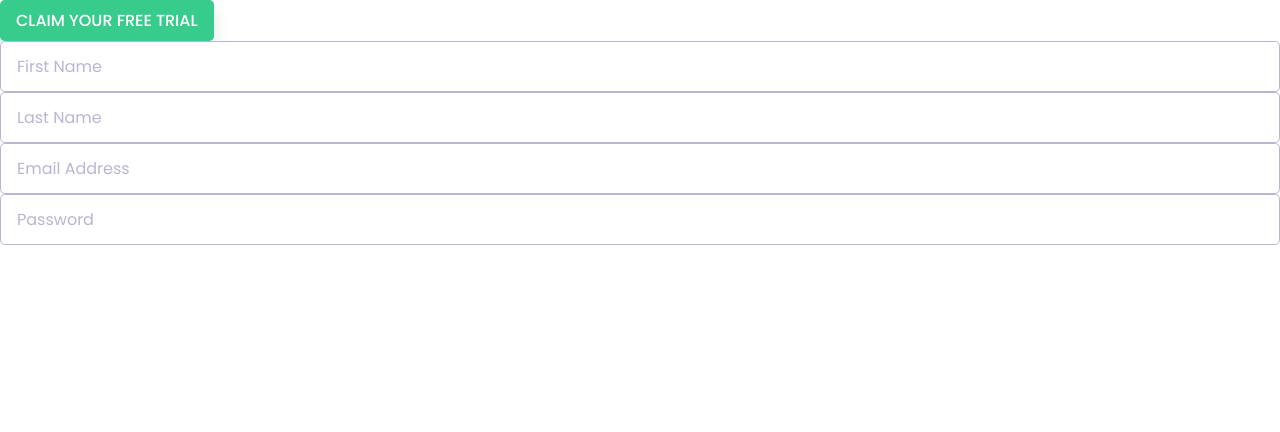
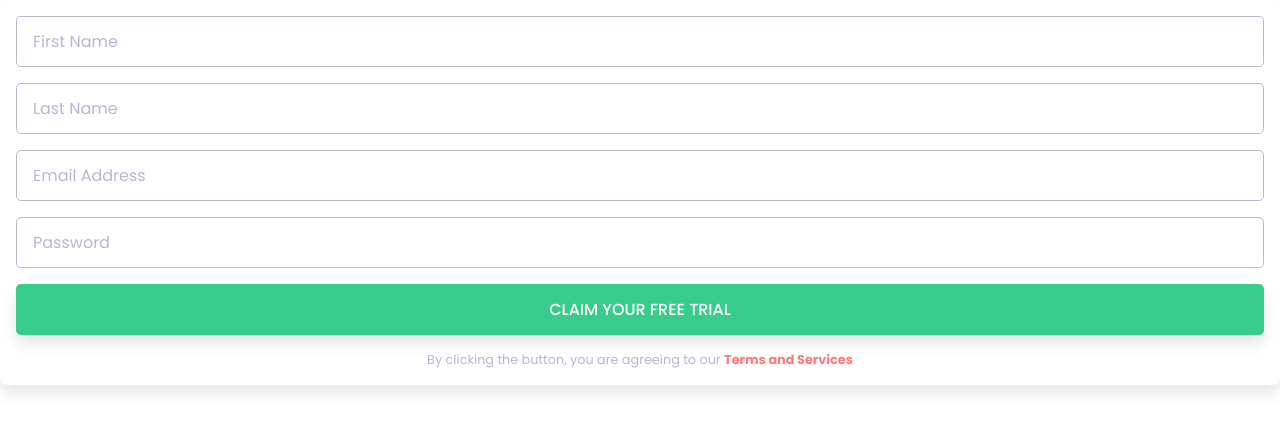
Before and after one commit to jufglanville/mentorcruise, a React app in the folder form-class-based/: page / in a window 1280 px wide. Shown: the top 432 px of the page. Built offline with nearby package versions, Linux system fonts and the light colour scheme.

Commit message:
Create SignUpForm component

```diff
--- a/form-class-based/src/App.tsx
+++ b/form-class-based/src/App.tsx
@@ -1,62 +1,9 @@
 import React, { Component } from 'react';
-import Button from './components/Button';
-import Input from './components/Input';
-import { Input as InputClass } from './utilities/inputs';
-import { InputType } from './types';
+import SignUpForm from './components/SignUpForm';
 
-interface State {
-  formSubmitted: boolean;
-  inputs: InputType[];
-}
-
-class App extends Component<{}, State> {
-  constructor(props: {}) {
-    super(props);
-    this.state = {
-      formSubmitted: false,
-      inputs: [
-        new InputClass('text', 'First Name'),
-        new InputClass('text', 'Last Name'),
-        new InputClass('email', 'Email Address'),
-        new InputClass('password', 'Password'),
-      ],
-    };
-  }
-
-  handleChange = (id: string, value: string) => {
-    const inputs = this.state.inputs.map((input: InputType) => {
-      if (input.id === id) {
-        input.value = value;
-        input.isValid = input.validation.valid(value);
-      }
-      return input;
-    });
-
-    this.setState({ inputs });
-  };
-
-  handleSubmit = () => {
-    this.setState({ formSubmitted: true });
-    // Hanlde form submission
-  };
-
+class App extends Component {
   render() {
-    return (
-      <div>
-        <Button active={true} onClick={this.handleSubmit}>
-          Claim your free trial
-        </Button>
-
-        {this.state.inputs.map((input: InputType) => (
-          <Input
-            key={input.id}
-            formSubmitted={this.state.formSubmitted}
-            onChange={(id, value) => this.handleChange(id, value)}
-            {...input}
-          />
-        ))}
-      </div>
-    );
+    return <SignUpForm />;
   }
 }
 
--- a/form-class-based/src/components/Button.tsx
+++ b/form-class-based/src/components/Button.tsx
@@ -35,6 +35,7 @@ const Btn = styled.button`
   font-size: 1rem;
   font-weight: 500;
   text-transform: uppercase;
+  text-align: center;
   cursor: pointer;
   transition: all 0.2s ease-in-out;
   box-shadow: 0 0.5rem 1rem rgba(0, 0, 0, 0.1);
--- /dev/null
+++ b/form-class-based/src/components/SignUpForm.tsx
@@ -0,0 +1,94 @@
+import React, { Component } from 'react';
+import styled from 'styled-components';
+
+import Button from './Button';
+import Input from './Input';
+import { Input as InputClass } from '../utilities/inputs';
+import { InputType } from '../types';
+
+interface State {
+  formSubmitted: boolean;
+  inputs: InputType[];
+}
+
+class SignUpForm extends Component<{}, State> {
+  constructor(props: {}) {
+    super(props);
+    this.state = {
+      formSubmitted: false,
+      inputs: [
+        new InputClass('text', 'First Name'),
+        new InputClass('text', 'Last Name'),
+        new InputClass('email', 'Email Address'),
+        new InputClass('password', 'Password'),
+      ],
+    };
+  }
+
+  handleChange = (id: string, value: string) => {
+    const inputs = this.state.inputs.map((input: InputType) => {
+      if (input.id === id) {
+        input.value = value;
+        input.isValid = input.validation.valid(value);
+      }
+      return input;
+    });
+
+    this.setState({ inputs });
+  };
+
+  handleSubmit = () => {
+    this.setState({ formSubmitted: true });
+    // Handle form submission
+  };
+
+  render() {
+    return (
+      <Form>
+        {this.state.inputs.map((input: InputType) => (
+          <Input
+            key={input.id}
+            formSubmitted={this.state.formSubmitted}
+            onChange={(id, value) => this.handleChange(id, value)}
+            {...input}
+          />
+        ))}
+        <Button active={true} onClick={this.handleSubmit}>
+          Claim your free trial
+        </Button>
+        <Terms>
+          By clicking the button, you are agreeing to our{' '}
+          <TermsLink href="#">Terms and Services</TermsLink>
+        </Terms>
+      </Form>
+    );
+  }
+}
+
+const Form = styled.form`
+  display: grid;
+  grid-template-columns: 1fr;
+  grid-template-rows: repeat(5, 1fr);
+  grid-gap: 1rem;
+  padding: 1rem;
+  background-color: var(--white);
+  border-radius: 0.5rem;
+  box-shadow: 0 0.5rem 1rem rgba(0, 0, 0, 0.1);
+`;
+
+const Terms = styled.p`
+  font-size: 0.8rem;
+  text-align: center;
+  color: var(--grayish-blue);
+`;
+
+const TermsLink = styled.a`
+  color: var(--red);
+  text-decoration: none;
+  font-weight: 700;
+  &:hover {
+    text-decoration: underline;
+  }
+`;
+
+export default SignUpForm;
```
Also changed, not shown: 1 other file (tests, documents, lock files or other folders).
